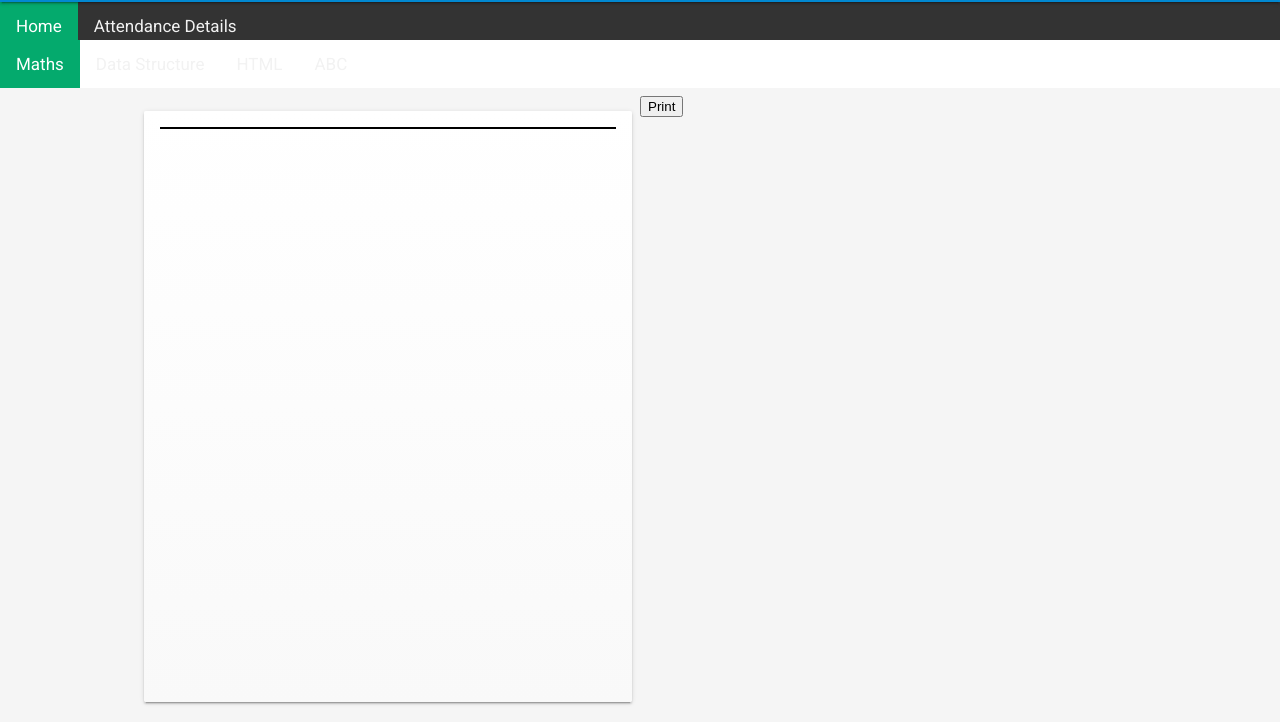
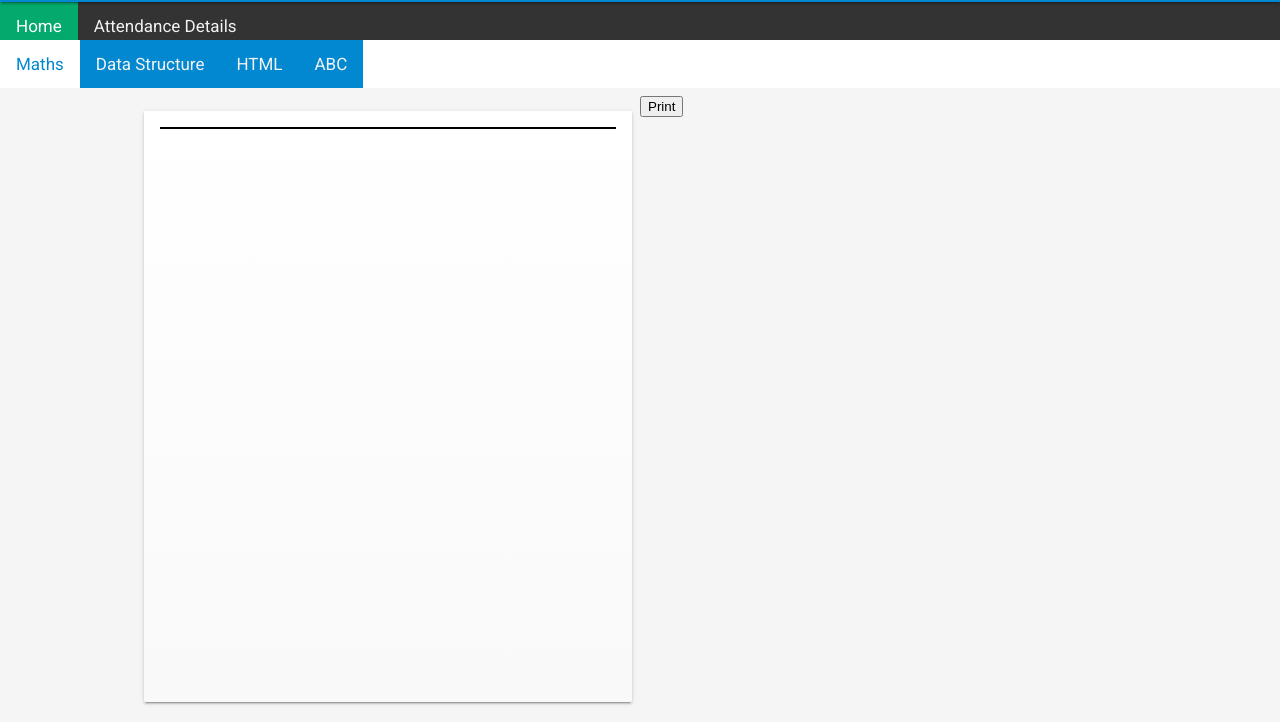
Before and after one commit to cmshiyas/imentorattendance, a website built with webpack: page public/attendance.html in a window 1280 px wide. Shown: the part 78-800 px from the top of the page. Built offline with nearby package versions, Linux system fonts and the light colour scheme; some packages are replaced by stand-ins of ours; no server answers; the database is empty.

Commit message:
change the filter color layout

```diff
--- a/public/styles/main.css
+++ b/public/styles/main.css
@@ -247,6 +247,7 @@ main,
   padding: 14px 16px;
   text-decoration: none;
   font-size: 17px;
+  background-color: #0288d1;
 }
 
 /* Change the color of links on hover */
@@ -257,8 +258,8 @@ main,
 
 /* Add a color to the active/current link */
 .topfilternav a.active {
-  background-color: #04aa6d;
-  color: white;
+  background-color: white;
+  color: #0288d1;
 }
 
 /*table css */
```
Also changed, not shown: README.md.
